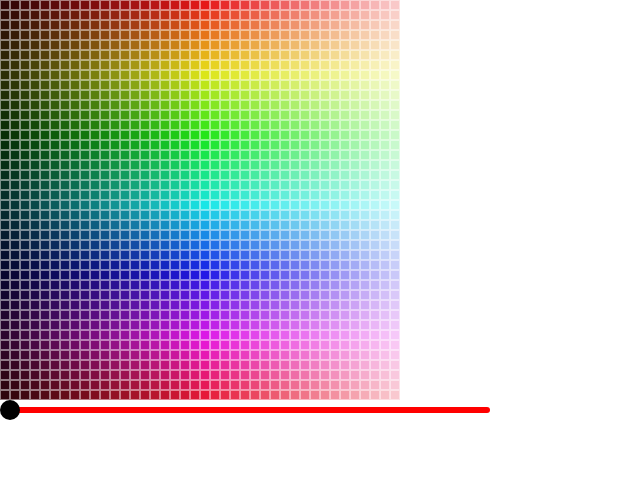
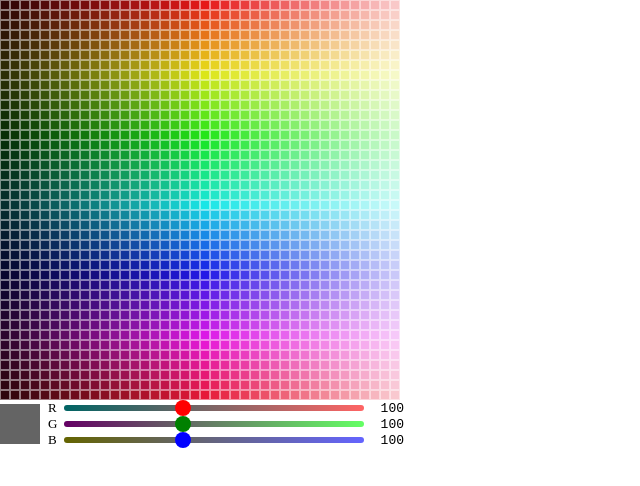
Before and after one commit to tris5572/dot-e, a React (Vite) app: page / in a window 1280 px wide. Shown: the top 486 px of the page, without its empty margins (0-640 px from the left). Built offline with nearby package versions, Linux system fonts and the light colour scheme.

Commit message:
feat: RGB色選択コンポーネントを実装

```diff
--- a/src/components/App.tsx
+++ b/src/components/App.tsx
@@ -1,11 +1,15 @@
 import { Canvas } from './Canvas';
-import { ColorSelector } from './ColorSelector';
+import { RGBSelector } from './ColorSelector';
 
 export function App() {
   return (
     <>
       <Canvas />
-      <ColorSelector onChange={() => {}} />
+      <RGBSelector
+        onChange={(color) => {
+          console.log(color);
+        }}
+      />
     </>
   );
 }
--- a/src/components/ColorSelector.tsx
+++ b/src/components/ColorSelector.tsx
@@ -1,94 +1,181 @@
 import { useState } from 'react';
+import styled from 'styled-components';
 
 type Props = {
   /**
    * 色が変更されたときに呼び出す関数
    */
-  onChange: () => void;
+  onChange: (color: string) => void;
 };
 
-export function ColorSelector(props: Props) {
+/**
+ * RGB の各色をスライダーで選択するコンポーネント
+ */
+export function RGBSelector(props: Props) {
+  const [red, setRed] = useState(100);
+  const [green, setGreen] = useState(100);
+  const [blue, setBlue] = useState(100);
+
+  /**
+   * 値が変更されたときの処理。
+   * 単純に `red` 等から色を生成するだけでは変更後の値が反映されないため、最新の値を受け取る。
+   */
+  const handleChange = (color: { r?: number; g?: number; b?: number }) => {
+    const c = `rgb(${color.r ?? red} ${color.g ?? green} ${color.b ?? blue})`;
+    props.onChange(c);
+  };
+
   return (
-    <div>
-      <Slider width={500} min={0} max={255} onChange={props.onChange} />
-    </div>
+    <Wrapper>
+      <ColorBox $color={`rgb(${red} ${green} ${blue})`} />
+      <div>
+        <OneColorLine>
+          <LabelBox>R</LabelBox>
+          <Slider
+            color="red"
+            value={red}
+            onChange={(v) => {
+              setRed(v);
+              handleChange({ r: v });
+            }}
+            min={0}
+            max={255}
+            initialValue={100}
+            width="300px"
+            gradient={[`rgb(0 ${green} ${blue})`, `rgb(255 ${green} ${blue})`]}
+          />
+          <ValueBox>{red}</ValueBox>
+        </OneColorLine>
+        <OneColorLine>
+          <LabelBox>G</LabelBox>
+          <Slider
+            color="green"
+            value={green}
+            onChange={(v) => {
+              setGreen(v);
+              handleChange({ g: v });
+            }}
+            min={0}
+            max={255}
+            initialValue={100}
+            width="300px"
+            gradient={[`rgb(${red} 0 ${blue})`, `rgb(${red} 255 ${blue})`]}
+          />
+          <ValueBox>{green}</ValueBox>
+        </OneColorLine>
+        <OneColorLine>
+          <LabelBox>B</LabelBox>
+          <Slider
+            color="blue"
+            value={blue}
+            onChange={(v) => {
+              setBlue(v);
+              handleChange({ b: v });
+            }}
+            min={0}
+            max={255}
+            initialValue={100}
+            width="300px"
+            gradient={[`rgb(${red} ${green} 0)`, `rgb(${red} ${green} 255)`]}
+          />
+          <ValueBox>{blue}</ValueBox>
+        </OneColorLine>
+      </div>
+    </Wrapper>
   );
 }
 
-function Slider(props: { width: number; min: number; max: number; onChange: (v: number) => void }) {
-  const size = 20;
-  const barWidth = props.width - size;
+const Wrapper = styled.div`
+  display: flex;
+  align-items: center;
+  gap: 8px;
+`;
 
-  const [dragging, setDragging] = useState(false);
-  const [knobX, setKnobX] = useState(0);
+const ColorBox = styled.div<{ $color: string }>`
+  height: 40px;
+  width: 40px;
+  background: ${({ $color }) => $color};
+`;
 
-  /** クリック等のイベント時に位置を更新する */
-  const updatePotision = (e: React.MouseEvent) => {
-    const clickX = e.nativeEvent.offsetX;
-    // バーの中のレシオを計算
-    const ratio = clamp((clickX - size / 2) / barWidth, 0, 1);
-    const value = (props.max - props.min) * ratio - props.min;
-    // ノブの位置を変更
-    setKnobX(ratio * barWidth);
-    props.onChange(value);
-  };
+const LabelBox = styled.div`
+  width: 1rem;
+  font-size: small;
+`;
 
+const OneColorLine = styled.div`
+  display: flex;
+  align-items: center;
+`;
+
+const ValueBox = styled.span`
+  display: inline-block;
+  font-family: monospace;
+  text-align: right;
+  width: 2.5rem;
+`;
+
+/**
+ * 見た目を加工したスライダーコンポーネント
+ */
+function Slider(props: {
+  /** 現在の値 */
+  value: number;
+  /** 最小値 */
+  min: number;
+  /** 最大値 */
+  max: number;
+  /** 初期値 */
+  initialValue: number;
+  /** 値が変わったときのコールバック */
+  onChange: (v: number) => void;
+  /** コンポーネントの幅 */
+  width: string;
+  /** ノブの色 */
+  color: string;
+  /** 背景色のグラデーション。`[左の色, 右の色]` */
+  gradient?: [string, string];
+}) {
   return (
-    <div
-      style={{ height: `${size}px`, width: `${props.width}px`, background: 'transparent' }}
-      onMouseDown={(e) => {
-        setDragging(true);
-        updatePotision(e);
-      }}
-      onMouseMove={(e) => {
-        if (dragging) updatePotision(e);
-      }}
-      onMouseUp={() => setDragging(false)}
-    >
-      <div
-        style={{
-          display: 'flex',
-          alignItems: 'center',
-          height: '100%',
-          padding: `0 ${size / 2}px`,
-        }}
-      >
-        {/* 横棒 */}
-        <div
-          style={{
-            width: `${barWidth}px`,
-            height: '6px',
-            background: 'red',
-            borderRadius: '8px',
-            pointerEvents: 'none',
-          }}
-        />
-        {/* ノブ */}
-        <div
-          style={{
-            width: `${size}px`,
-            height: `${size}px`,
-            borderRadius: '100%',
-            background: 'black',
-            position: 'absolute',
-            left: `${knobX}px`,
-            pointerEvents: 'none',
-          }}
-        />
-      </div>
-    </div>
+    <StyledSlider
+      type="range"
+      value={props.value}
+      min={props.min}
+      max={props.max}
+      onChange={(e) => props.onChange(Number(e.target.value))}
+      width={props.width}
+      $color={props.color}
+      $gradient={props.gradient}
+    />
   );
 }
 
-/**
- * 渡された値 `n` を、`min` と `max` の間に収める。
- */
-function clamp(n: number, min: number, max: number): number {
-  if (n < min) {
-    return min;
+const StyledSlider = styled.input<{ $color: string; $gradient?: [string, string] }>`
+  -webkit-appearance: none;
+  appearance: none;
+  outline: none;
+  cursor: pointer;
+  width: ${(props) => props.width};
+
+  background: ${({ $gradient }) =>
+    $gradient ? `linear-gradient(to right, ${$gradient[0]}, ${$gradient[1]})` : undefined};
+  height: 6px;
+  /* border: 1px solid ${({ $color }) => $color}; */
+  border-radius: 10px;
+
+  &::-webkit-slider-thumb {
+    -webkit-appearance: none;
+    appearance: none;
+    background-color: ${({ $color }) => $color};
+    width: 16px;
+    height: 16px;
+    border-radius: 50%;
   }
-  if (max < n) {
-    return max;
+
+  &::-moz-range-thumb {
+    border: none;
+    background-color: ${({ $color }) => $color};
+    width: 16px;
+    height: 16px;
+    border-radius: 50%;
   }
-  return n;
-}
+`;
```
